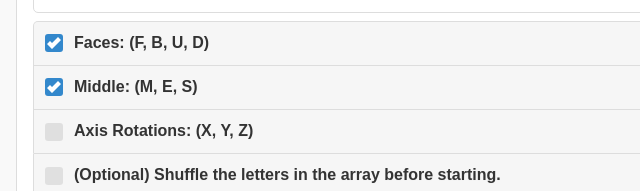
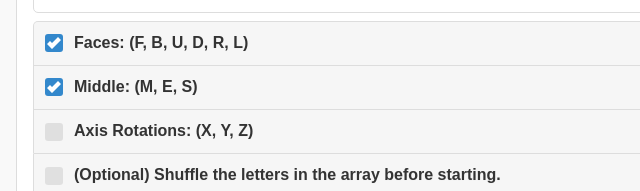
Before and after one commit to CauaSantosCoder/RandRubicks.github.io, a plain HTML site: page index.html in a window 1280 px wide. Shown: the part 596-787 px from the top of the page, 0-640 px from the left. Drawn offline with nearby package versions, Linux system fonts and the light colour scheme.

Commit message:
Update index.html

```diff
--- a/index.html
+++ b/index.html
@@ -47,7 +47,7 @@
               </div>
               <form>
                 <fieldset data-role="controlgroup">
-                  <label for="checkboxfaces">Faces: (F, B, U, D)</label>
+                  <label for="checkboxfaces">Faces: (F, B, U, D, R, L)</label>
                   <input type="checkbox" name="checkbox-v-2a" id="checkboxfaces" checked>
                   <label for="checkboxMiddle">Middle: (M, E, S)</label>
                   <input type="checkbox" name="checkbox-v-2a" id="checkboxMiddle" checked>
```
